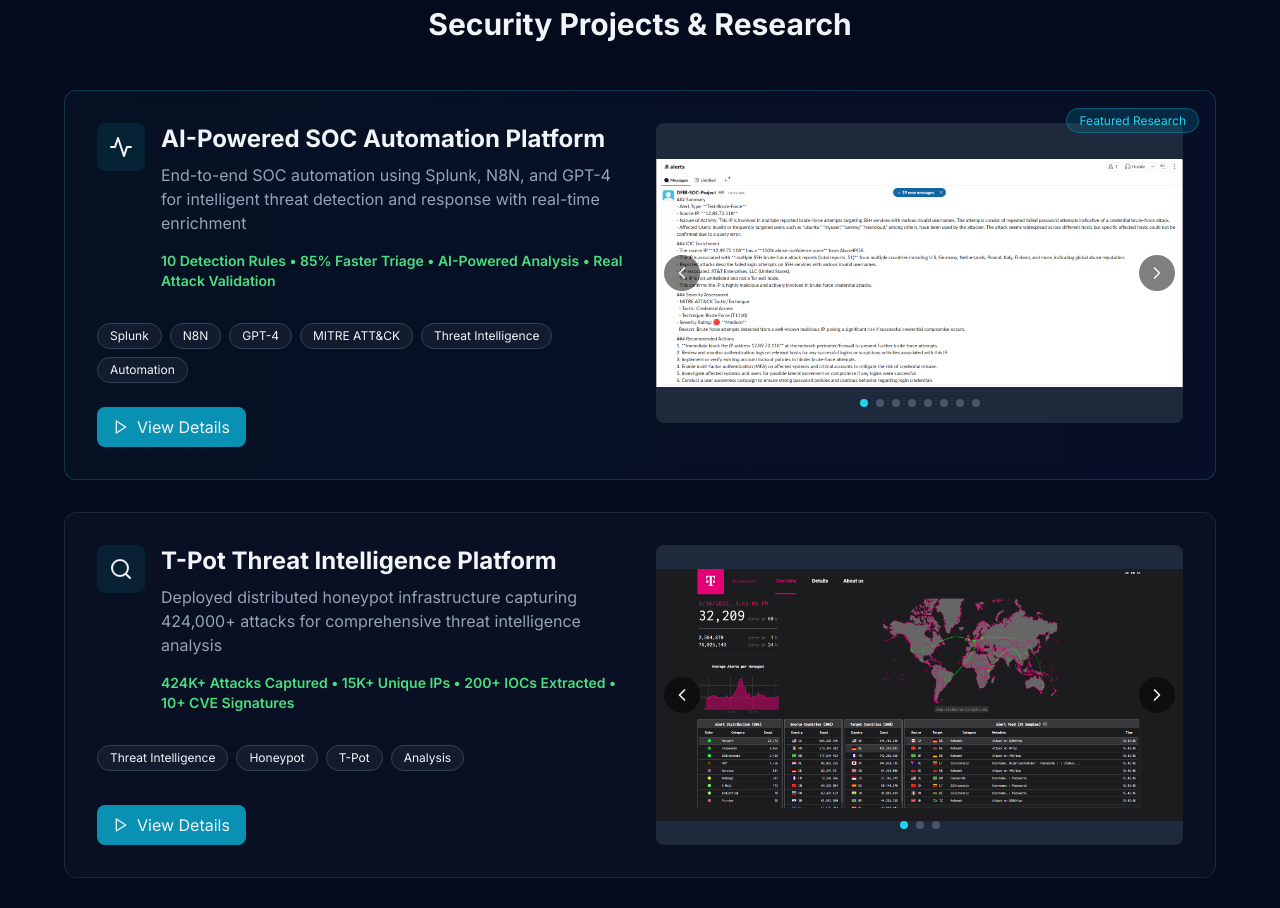
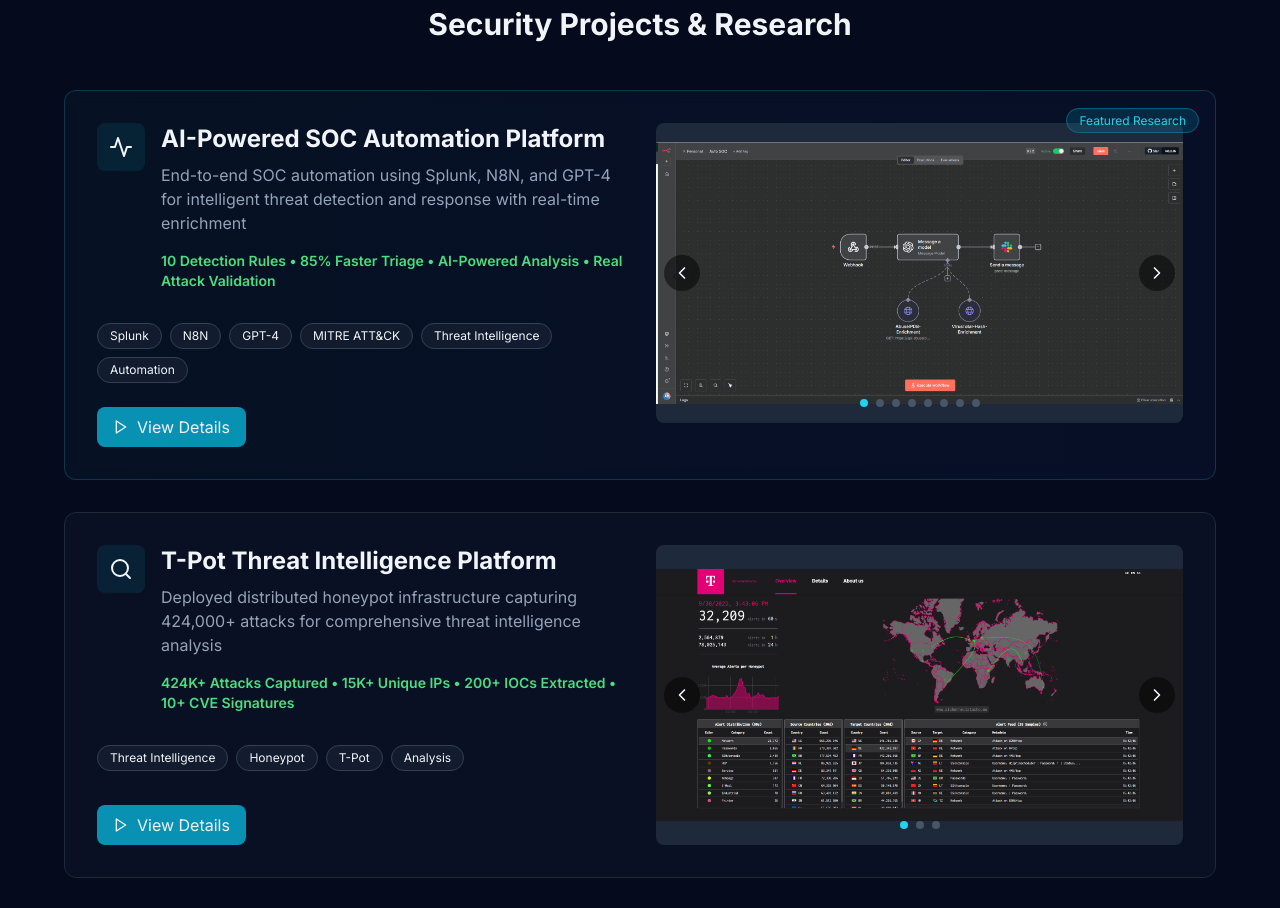
Before and after one commit to AntonioBeltranMiller/cybersec-portfolio, a Next.js app: page / in a window 1280 px wide. Shown: the part 1300-2208 px from the top of the page. Built offline with nearby package versions, Linux system fonts and the light colour scheme.

Commit message:
Update page.tsx

```diff
--- a/app/page.tsx
+++ b/app/page.tsx
@@ -20,10 +20,10 @@
       icon: <Activity className="w-6 h-6" />,
       featured: true,
       images: [
+        '/images/projects/soc-n8n-workflow.png',
         '/images/projects/soc-slack-alert.png',
         '/images/projects/soc-ai-prompt.png',
         '/images/projects/soc-slack-alerts-2.png',
-        '/images/projects/soc-n8n-workflow.png',
         '/images/projects/soc-splunk-registry.png',
         '/images/projects/soc-splunk-alerts.png',
         '/images/projects/soc-slack-meterpreter.png',
```
